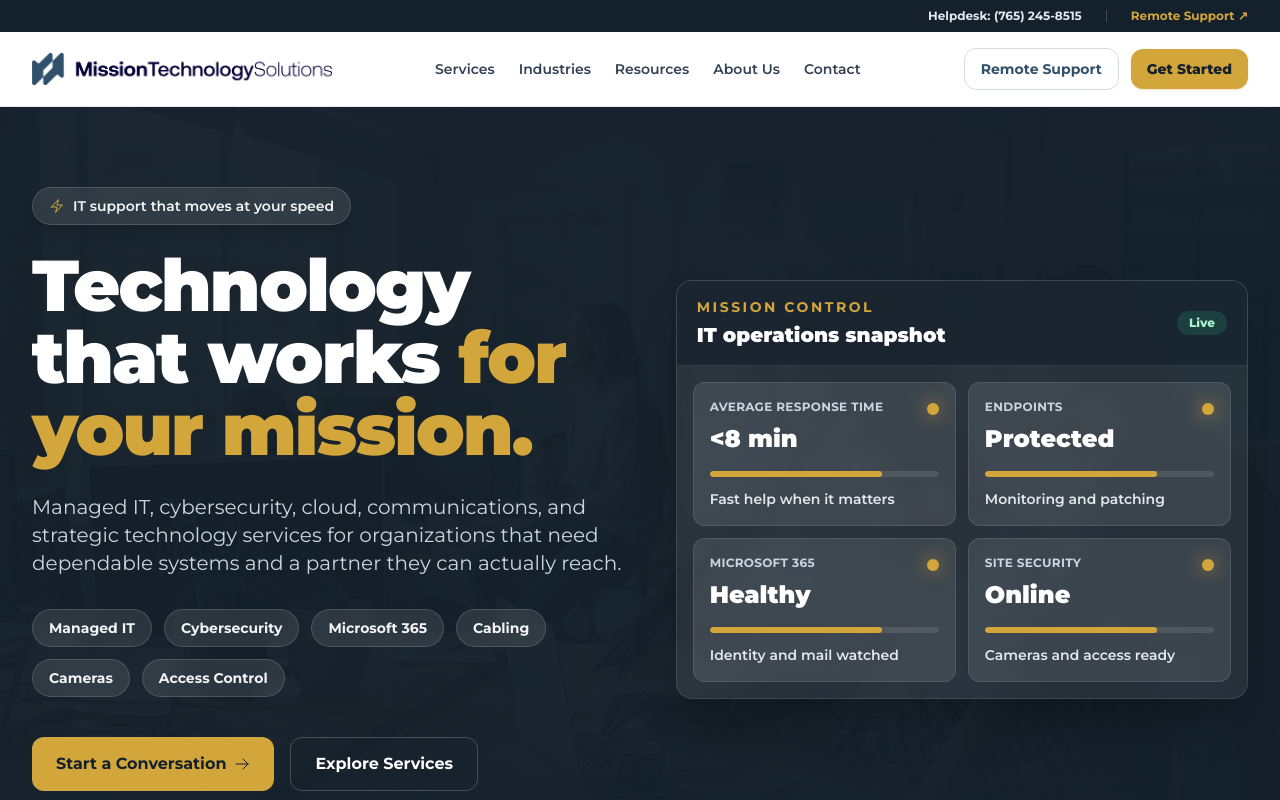
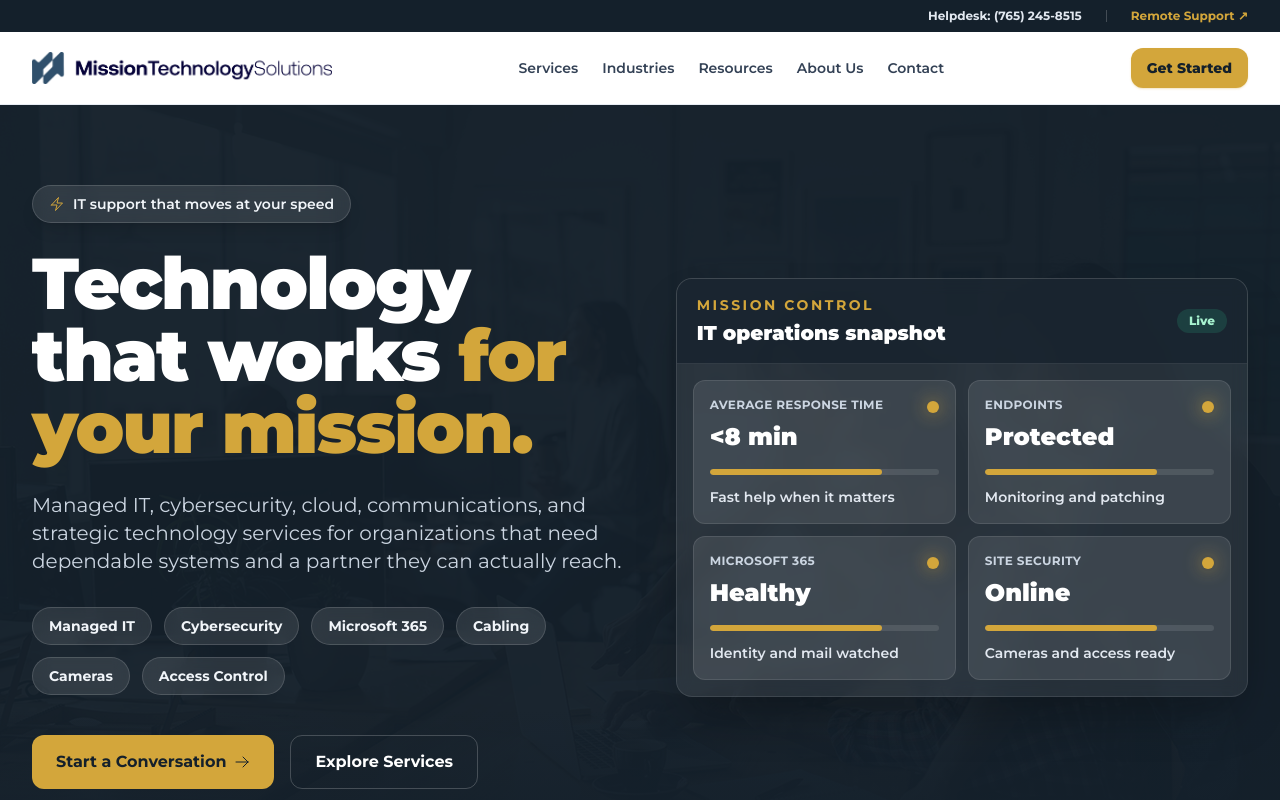
Before and after one commit to MissionTS/mts-site, a Next.js app: page / in a window 1280 px wide. Shown: the top 800 px of the page. Built offline with nearby package versions, Linux system fonts and the light colour scheme.

Commit message:
Remove duplicate header support button

```diff
--- a/components/SiteHeader.tsx
+++ b/components/SiteHeader.tsx
@@ -36,7 +36,6 @@ export function SiteHeader() {
           {nav.map((item) => <Link key={item.href} href={item.href} className="text-sm font-semibold text-slate-700 transition hover:text-mission-navy">{item.label}</Link>)}
         </nav>
         <div className="hidden items-center gap-3 sm:inline-flex">
-          <Link href={remoteSupportUrl} target="_blank" rel="noopener noreferrer" className="rounded-xl border border-mission-navy/20 px-4 py-2.5 text-sm font-bold text-mission-navy transition hover:border-mission-gold hover:bg-mission-mist">Remote Support</Link>
           <Link href="/#contact" className="rounded-xl bg-mission-gold px-4 py-2.5 text-sm font-extrabold text-mission-ink shadow-sm shadow-mission-gold/30 transition hover:-translate-y-0.5 hover:brightness-105">Get Started</Link>
         </div>
         <button type="button" aria-label={menuOpen ? "Close menu" : "Open menu"} aria-expanded={menuOpen} aria-controls="mobile-navigation" onClick={() => setMenuOpen((open) => !open)} className="inline-flex h-11 w-11 items-center justify-center rounded-xl border border-slate-200 text-mission-navy transition hover:bg-mission-mist lg:hidden">
```
